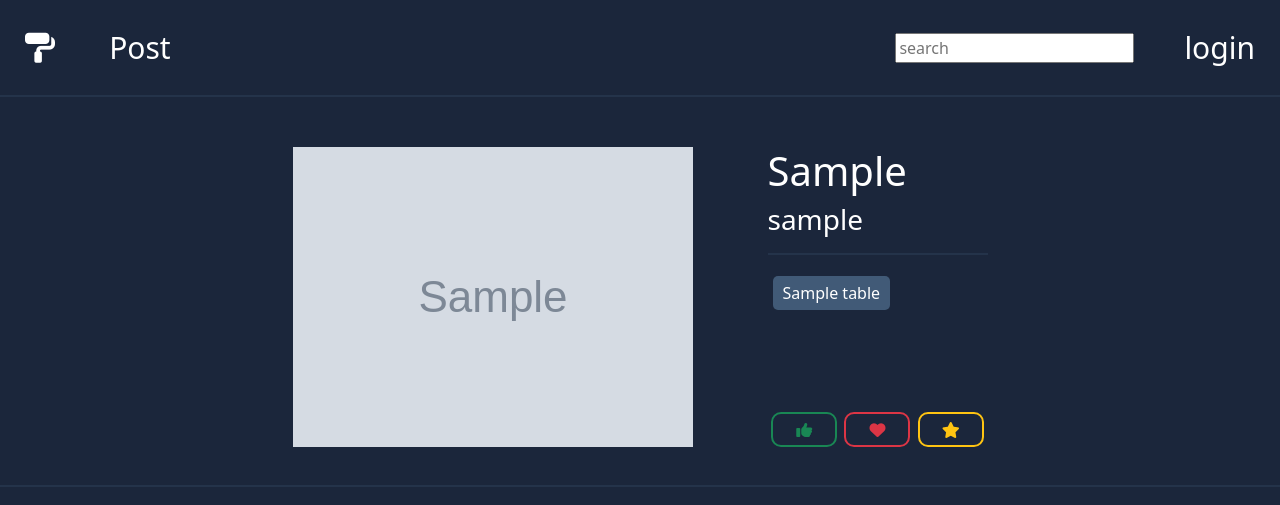
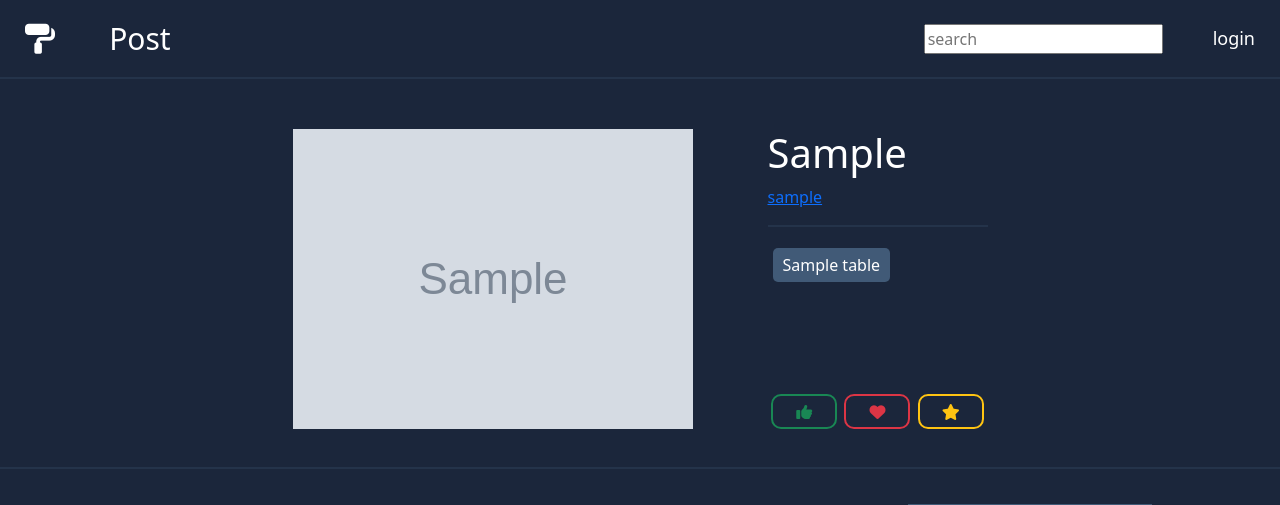
Before and after one commit to JRichm/artistlinq, a Flask app: page /post/1/ in a window 1280 px wide; the page is wider, and only the part inside the window is pictured. Shown: the top 505 px of that part. Run offline with Flask 3, Linux system fonts and the light colour scheme; tables that the repository leaves empty hold one stand-in row (values such as "Sample post"); grey boxes marked "Sample" are stand-in pictures; some libraries are stand-ins or nearby versions.

Commit message:
buttons toggle

```diff
--- a/forms.py
+++ b/forms.py
@@ -6,6 +6,7 @@ from flask_wtf import FlaskForm
 from wtforms import StringField, PasswordField, SubmitField, TextAreaField
 from wtforms.validators import DataRequired, Email, EqualTo
 import crud
+
 
 class LoginForm(FlaskForm):
     username = StringField('Username', validators=[DataRequired()], render_kw={"placeholder": "Username"})
@@ -60,17 +61,11 @@ class RegistrationForm(FlaskForm):
         return redirect(url_for('login'))  # Return a valid response
 
 
-
-
 class CommentForm(FlaskForm):
     comment = TextAreaField('Comment', validators=[DataRequired()], render_kw={"placeholder": "leave a comment"})
     submit = SubmitField(validators=[DataRequired()], render_kw={"value": "post"})
 
     def post_comment(self, user_id, post_id):
-        print('\n validating')
-        print(self.comment.data)
-        print(self.submit.data)
-        print(self.validate_on_submit())
         if self.validate_on_submit():
             comment_data = self.comment.data
 
--- a/static/css/base.css
+++ b/static/css/base.css
@@ -79,6 +79,12 @@ hr {
     transition: all 0.3s;
 }
 
+.like-button-pressed {
+    border: none;
+    color: #09472a;
+    background-color: #198754;
+}
+
 .favorite-button {
     color: #dc3545;
     border: 2px solid #dc3545;
@@ -90,6 +96,12 @@ hr {
     color: #701d25;
     background-color: #dc3545;
     transition: all 0.3s;
+}
+
+.favorite-button-pressed {
+    border: none;
+    color: #701d25;
+    background-color: #dc3545;
 }
 
 .star-button {
@@ -104,3 +116,9 @@ hr {
     background-color: #ffc412;
     transition: all 0.3s;
 }
+
+.star-button-pressed {
+    border: none;
+    color: #8a681e;
+    background-color: #ffc412;
+}
--- a/templates/base.html
+++ b/templates/base.html
@@ -24,11 +24,11 @@
                     <a href="/user/{{ session.get('username') }}"><i class="fa-solid fa-user"></i></a>
                     <a href="/user/{{ session.get('username') }}">{{ username }}</a>
                 </div>
-                <a href="/logout">logout</a>
+                <a href="/logout" style="font-size: 18px;">logout</a>
 
             {% else %}
 
-                <a href="/login">login</a>
+                <a href="/login" style="font-size: 18px;">login</a>
 
             {% endif %}
 
--- a/templates/post.html
+++ b/templates/post.html
@@ -17,7 +17,7 @@
         <aside class="post-details">
             <div class="top-container">
                 <h1>{{ post.caption }}</h1>
-                <h3>{{ post_author.username }}</h3>
+                <a href="/user/{{ post_author.username }}">{{ post_author.username }}</a>
                 <hr>
                 <div id="tag-list-box" class="tag-list-box">
                     {% for tag in post_tags %}
@@ -27,9 +27,9 @@
             </div>
             <div class="bottom-container">
                 <form class="post-buttons">
-                    <button type="submit" class="like-button fa fa-thumbs-up" aria-label="Thumbs Up"></button>
-                    <button type="submit" class="favorite-button fa fa-heart" aria-label="Favorite"></button>
-                    <button type="submit" class="star-button fa fa-star" aria-label="Star"></button>
+                    <button type="submit" id="like-button" class="like-button fa fa-thumbs-up" aria-label="Thumbs Up" value="false"></button>
+                    <button type="submit" id="favorite-button" class="favorite-button fa fa-heart" aria-label="Favorite" value="false"></button>
+                    <button type="submit" id="star-button" class="star-button fa fa-star" aria-label="Star" value="false"></button>
                 </form>
             </div>
         </aside>
--- a/templates/user_view.html
+++ b/templates/user_view.html
@@ -28,7 +28,7 @@
                     {% for image in images %}
                       {% if loop.index0 % 4 == column %}
                         <div class="image-container">
-                            <img class="image-board-img" src="../{{ image.url }}" width="400">
+                            <a href="/post/{{ image.id }}"><img class="image-board-img" src="../{{ image.url }}" width="400"></a>
                         </div>
                       {% endif %}
                     {% endfor %}
```
Also changed, not shown: static/javascript/post.js (+49 -0 lines), 1 other file.
